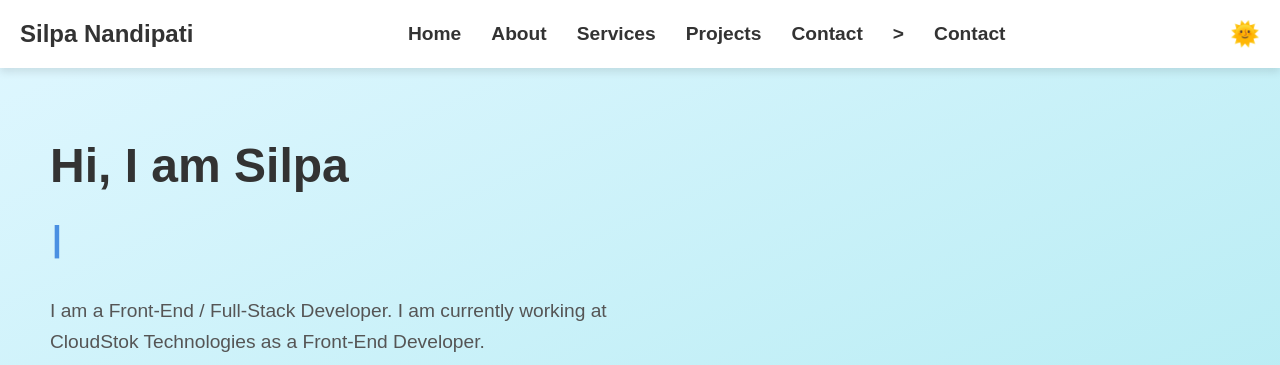
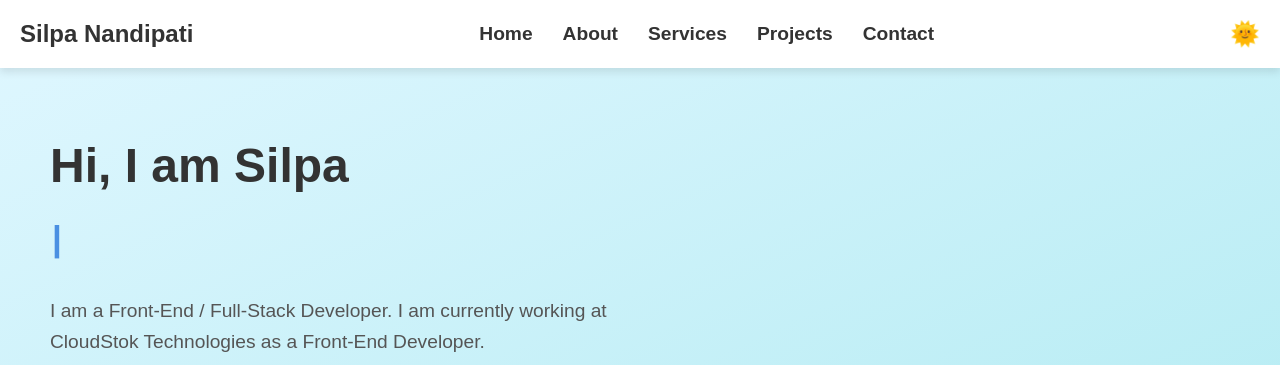
Before and after one commit to silpa83/silpa83.github.io, a plain HTML site: page index.html in a window 1280 px wide. Shown: the top 365 px of the page. Drawn offline with Linux system fonts and the light colour scheme; a script that the page names is missing.

Commit message:
Update index.html

```diff
--- a/index.html
+++ b/index.html
@@ -15,8 +15,8 @@
                 <li><a href="about.html">About</a></li>
                 <li><a href="services.html">Services</a></li>
                 <li><a href="projects.html">Projects</a></li>
-                <li><a href="contact.html">Contact</a></li>>
                 <li><a href="contact.html">Contact</a></li>
+
         </ul>
         <span class="theme-icon" id="theme-toggle">🌞</span> <!-- Only one theme icon here -->
         <span class="menu-icon" id="menu-icon">☰</span>
```
